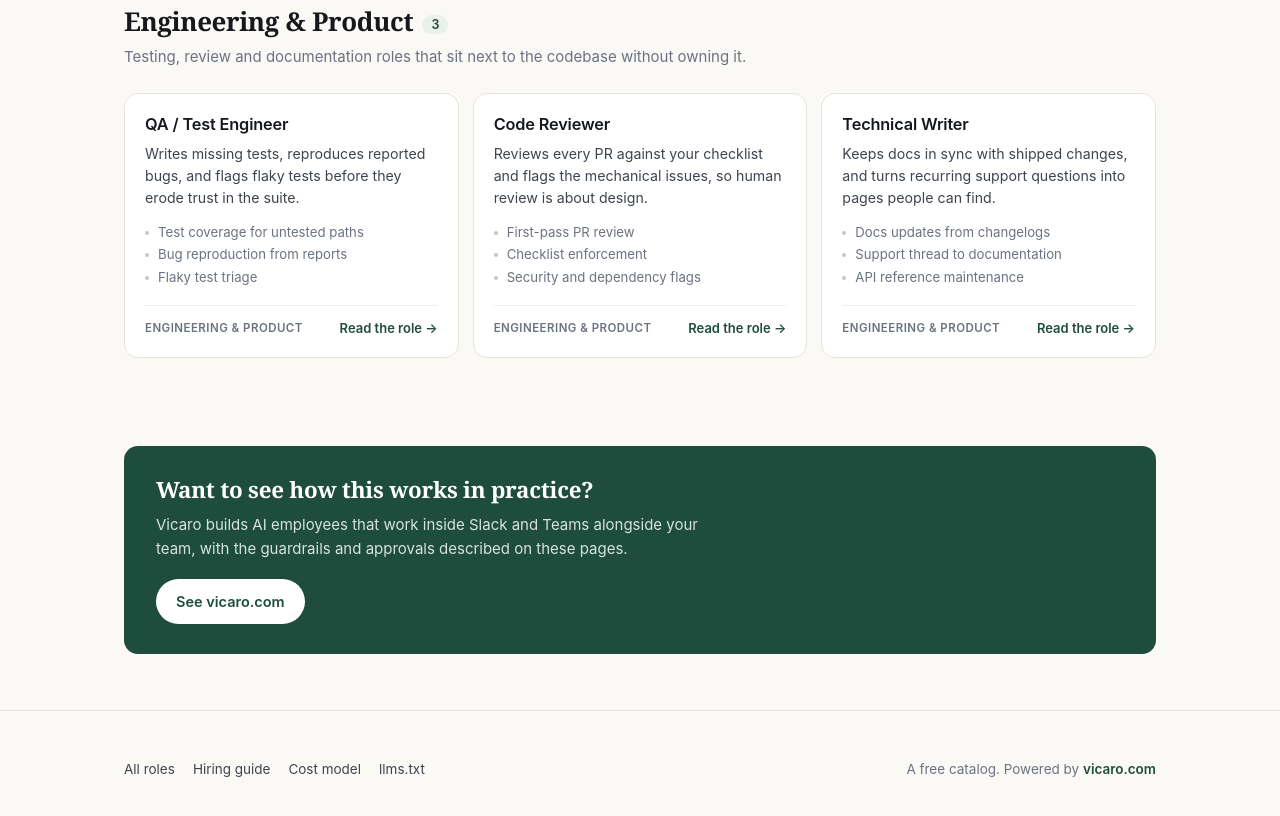
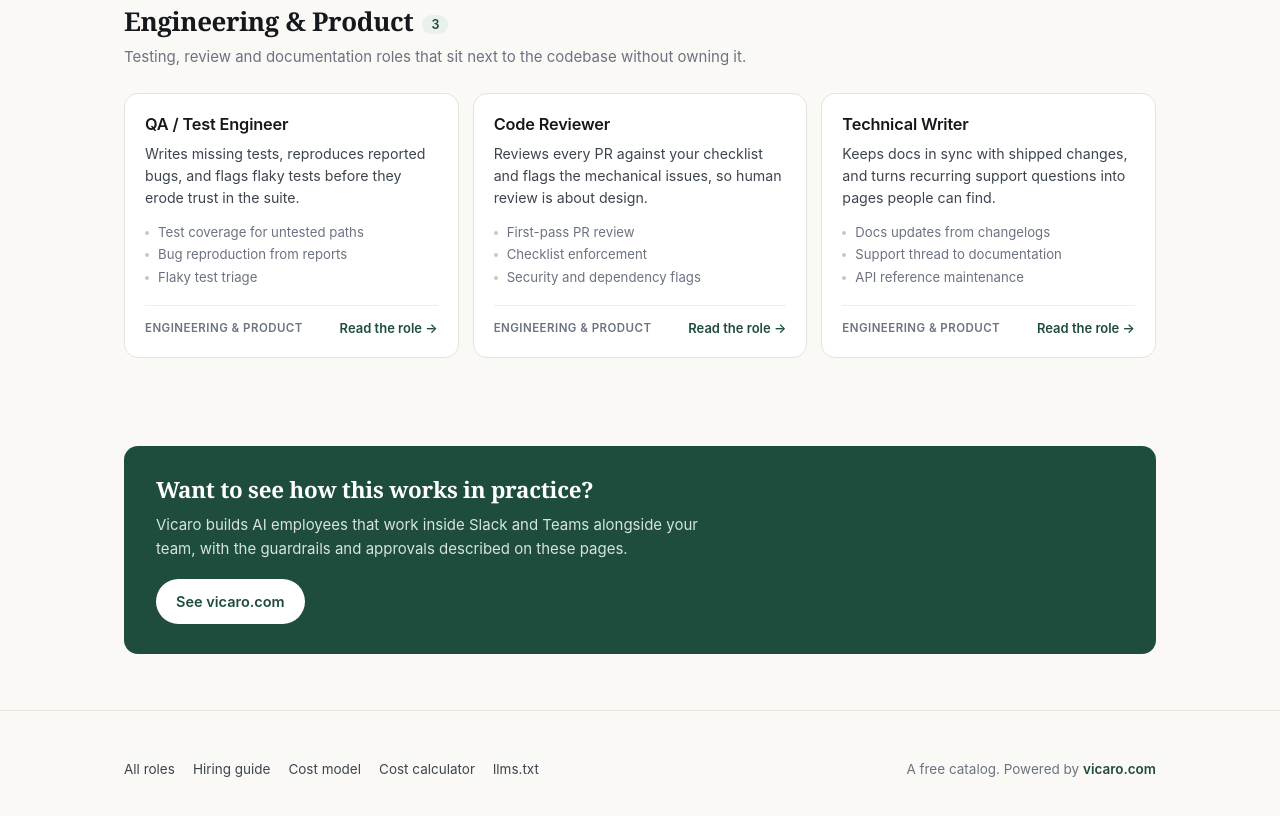
Before and after one commit to moshe-hayarkan-vicaro/autonomousaiemployees-site, a plain HTML site: page index.html in a window 1280 px wide. Shown: the part 4801-5617 px from the top of the page. Drawn offline with Linux system fonts and the light colour scheme.

Commit message:
Link the cost calculator from the catalog footer

```diff
--- a/index.html
+++ b/index.html
@@ -256,6 +256,7 @@
       <a href="/">All roles</a>
       <a href="/guides/how-to-hire-an-ai-employee">Hiring guide</a>
       <a href="/guides/ai-employee-cost-model">Cost model</a>
+      <a href="/calculator">Cost calculator</a>
       <a href="/llms.txt">llms.txt</a>
     </nav>
     <p class="powered">A free catalog. Powered by <a href="https://vicaro.com" rel="noopener">vicaro.com</a></p>
```
